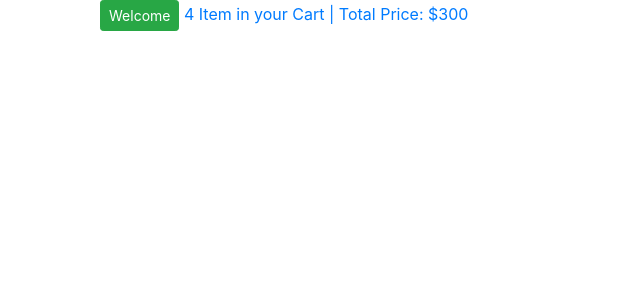
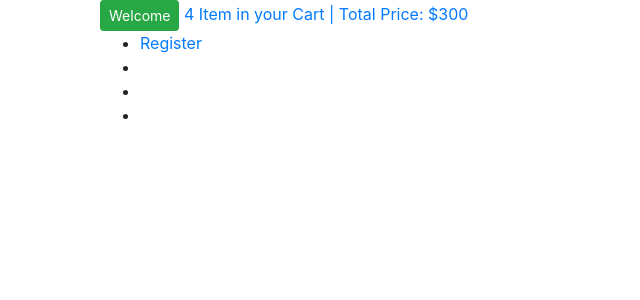
Before and after one commit to OrionJoshi/E-commerce-Website, a PHP site: page / in a window 1280 px wide. Shown: the top 300 px of the page, without its empty margins (0-640 px from the left). Run offline with PHP 8.4, Linux system fonts and the light colour scheme.

Commit message:
Register customer add

```diff
--- a/index.php
+++ b/index.php
@@ -17,8 +17,23 @@
 
                 <a href="#" class="btn btn-success btn-sm">Welcome</a>
                 <a href="#">4 Item in your Cart | Total Price: $300</a>
+
             </div> <!-- col-md-6 offer Begin -->
+            <div class="col-md-6"> <!-- col-md-6 Begin -->
 
+                <ul class="menu"> <!-- menu Begin -->
+
+                    <li>
+                        <a href="customer_register.php">Register</a>
+                    </li>
+                    <li>
+                    </li>
+                    <li></li>
+                    <li></li>
+
+                </ul> <!-- menu Begin -->
+
+            </div> <!-- col-md-6 End -->
         </div> <!-- Container End -->
 
     </div>  <!-- Top End -->
```
